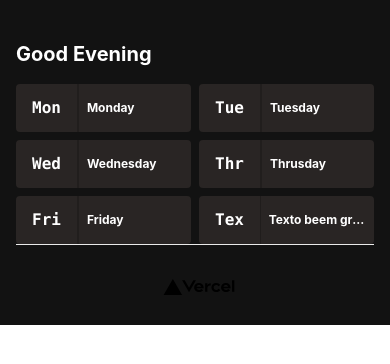
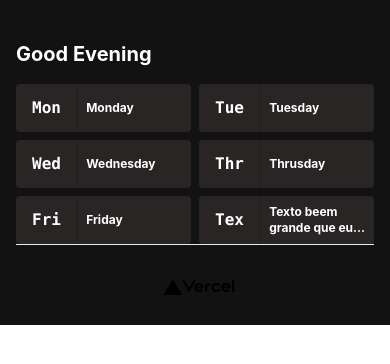
Before and after one commit to Prokopetz/gym-web, a Next.js app: page / in a window 390 px wide. Shown: the top 364 px of the page. Built offline with nearby package versions, Linux system fonts and the light colour scheme.

Commit message:
refactor: refactor tile responsiveness

```diff
--- a/components/PlaylistTile.tsx
+++ b/components/PlaylistTile.tsx
@@ -6,14 +6,17 @@ interface PlaylistTileProps {
 
 export const PlaylistTile = ({ name }: PlaylistTileProps) => {
   return (
-    <div className="h-12 flex items-center select-none bg-warmGray-800 cursor-pointer rounded text-white whitespace-nowrap md:h-20 hover:opacity-80 hover:bg-warmGray-700 hover:duration-300">
-      <span className="p-4 md:p-6 font-bold font-mono">
+    <div className="group h-12 flex items-center select-none bg-warmGray-800 cursor-pointer rounded text-white lg:h-20 hover:opacity-80 hover:bg-warmGray-700 hover:duration-300">
+      <span className="p-4 lg:p-6 font-bold font-mono">
         {name.substring(0, 3)}
       </span>
       <span className="w-0.5 h-full bg-black bg-opacity-20"></span>
-      <span className="p-2 md:p-4 font-bold text-xs overflow-ellipsis overflow-hidden  md:text-base">
-        {name}
-      </span>
+      <div className="p-2 lg:p-4 w-full flex justify-between items-center">
+        <span className="font-bold text-xs lg:text-base line-clamp-2">
+          {name}
+        </span>
+      </div>
+      <span className="mr-6 hidden lg:block opacity-0 group-hover:opacity-100 hover:duration-300">{`>`}</span>
     </div>
   );
 };
```
